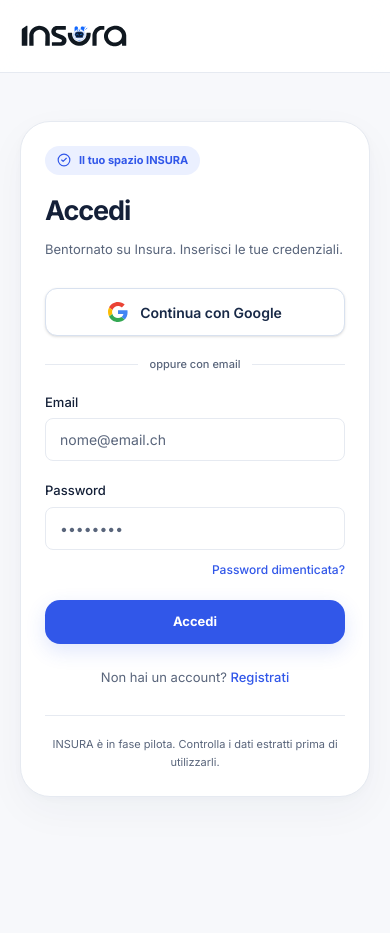
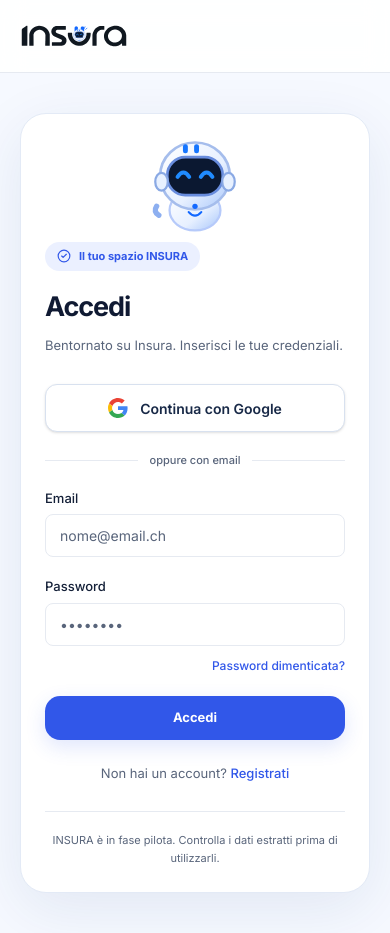
Before and after one commit to VIKTOR-LVGA/atlas, a Next.js app: page /login in a window 390 px wide. Before the commit the page ends 845 px from the top, so only its background shows below. Built offline with nearby package versions, Linux system fonts and the light colour scheme.

Commit message:
Align UI sections with approved mockup

```diff
--- a/components/auth/AuthShell.tsx
+++ b/components/auth/AuthShell.tsx
@@ -1,12 +1,13 @@
 import Link from "next/link";
 import { ArrowLeft, CheckCircle2, FileText, LockKeyhole, Sparkles } from "lucide-react";
 import { AtlasBrandLogo } from "@/components/brand/AtlasBrandLogo";
+import { AtlasBrandMark } from "@/components/brand/AtlasBrandMark";
 import { ThemeToggle } from "@/components/theme/ThemeToggle";
 
 interface AuthShellProps {children: React.ReactNode; title: string; subtitle: string;}
 export function AuthShell({children,title,subtitle}:AuthShellProps){
   return (
-    <div className="min-h-screen bg-background text-foreground">
+    <div className="min-h-screen bg-[#f6f9ff] text-[#101a33]">
       <header className="border-b border-border bg-card/90 backdrop-blur-md">
         <div className="mx-auto flex h-[72px] max-w-6xl items-center justify-between px-5 sm:px-8">
           <Link href="/" aria-label="Torna alla home INSURA"><AtlasBrandLogo variant="stacked" compact/></Link>
@@ -37,7 +38,7 @@
             ))}
           </div>
         </section>
-        <section className="w-full max-w-[480px] justify-self-center rounded-[30px] border border-border bg-card p-6 shadow-[var(--shadow-card)] sm:p-9 lg:p-10">
+        <section className="w-full max-w-[480px] justify-self-center rounded-[26px] border border-[#e3eaf6] bg-white p-6 text-[#101a33] shadow-[0_16px_60px_rgba(23,58,121,.09)] sm:p-9 lg:p-10"><AtlasBrandMark pose="wave" className="mx-auto mb-2 h-24 w-24 lg:hidden"/>
           <div className="mb-7">
             <span className="mb-4 inline-flex items-center gap-2 rounded-full bg-accent-soft px-3 py-1.5 text-[11px] font-bold text-accent"><CheckCircle2 className="h-3.5 w-3.5"/> Il tuo spazio INSURA</span>
             <h1 className="text-[27px] font-bold tracking-[-.04em] sm:text-[32px]">{title}</h1>
```
